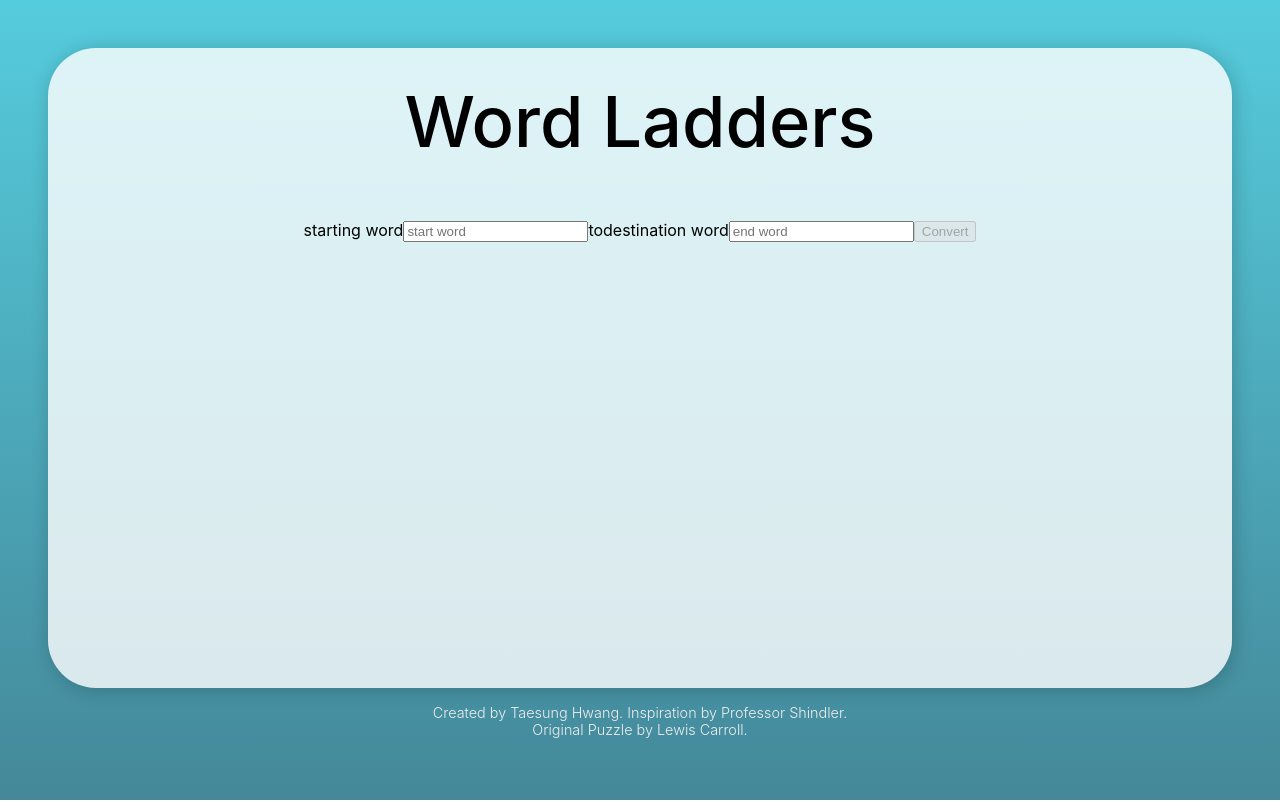
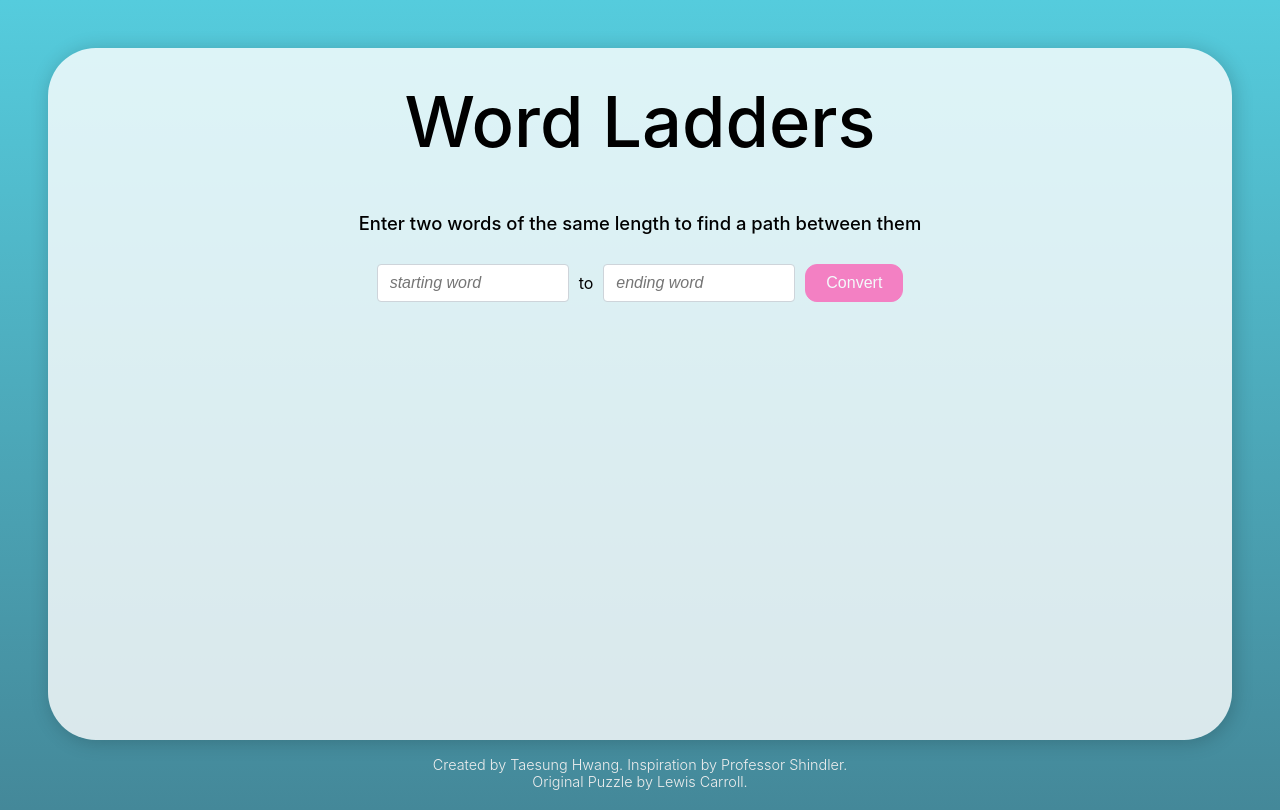
Before and after one commit to taesungh/word-ladders, a React (Create React App) app: page / in a window 1280 px wide. Built offline with nearby package versions, Linux system fonts and the light colour scheme.

Commit message:
stylized conversion form elements

```diff
--- a/src/App.css
+++ b/src/App.css
@@ -43,19 +43,3 @@ h1 {
   font-weight: 300;
   padding-bottom: 1.2rem;
 }
-
-.converter {
-  margin: 2rem 0rem;
-  transition: height 2s;
-}
-
-.conversion-form {
-  padding: 0.5rem;
-  top: 6rem;
-}
-
-.word {
-  margin: 2rem 0;
-  fill: black;
-  top: 30vh;
-}
--- /dev/null
+++ b/src/components/converter.css
@@ -0,0 +1,55 @@
+.converter {
+  min-height: 60vh;
+  margin: 2rem 0rem;
+  transition: height 2s;
+}
+
+.conversion-form {
+  margin: 0.5rem auto;
+  padding: 1rem;
+  top: min(8rem, 6vw);
+
+/* form-row */
+  display: flex;
+  flex-direction: row;
+  flex-wrap: wrap;
+
+  justify-content: center;
+  align-items: center;
+}
+
+.conversion-form > * {
+  margin: 5px;
+}
+
+h3 {
+  min-height: 0vw;
+  font-size: min(1.15rem, calc(1.5vw + 0.35rem));
+}
+
+.input-word {
+  max-width: 12rem;
+}
+.input-word::placeholder {
+  font-style: oblique;
+}
+
+.btn-convert {
+  color: #fff;
+  background-color: #f4a;
+  border-color: #f4a;
+  border-radius: .75rem;
+  padding: .375rem 1.25rem;
+  font-weight: 500;
+}
+.btn-convert:hover {
+  color: #fff;
+  background-color: #e38;
+  border-color: #c27;
+}
+
+.word {
+  margin: 2rem 0;
+  fill: black;
+  top: 30vh;
+}
--- a/src/components/converter.js
+++ b/src/components/converter.js
@@ -2,6 +2,8 @@ import React, { useState, useEffect } from 'react';
 import WordDisplay from "./word_display";
 import convert from "../services/word_transform";
 import wordFreq from "../services/word_freq";
+import "./form-input.css";
+import "./converter.css";
 
 const _R_PAUSE = 0.2;
 const _H_WORD = 150;
@@ -63,47 +65,68 @@ const Converter = function() {
     startConversion();
   }
 
+  // attempt to disable "are you sure" prompt
+  window.onbeforeunload = null;
+
+  const disperseStyle = {
+    opacity: `${Math.max(0, 0.8 * _H_WORD - height)}%`
+  };
 
   return (
     <div
       className="converter"
-      style={{height: `calc(${_H_WORD * (path.length - 1)}px - 6rem + 80vh)`}}
+      style={{height: `calc(${_H_WORD * (path.length - 1)}px - 4rem + 80vh)`}}
     >
+
+      <h3
+        style={disperseStyle}
+      >
+        Enter two words of the same length to find a path between them
+      </h3>
 
       <form onSubmit={handleSubmit} className="conversion-form sticky">
 
-        <label htmlFor="startWord">starting word</label>
         <input
           type="text"
           id="startWord"
+          className="form-control input-word"
           value={startWord}
           onChange={(event) => {
             setStartWord(event.target.value);
           }}
-          placeholder="start word"
+          placeholder="starting word"
+          aria-label="starting word"
         />
 
         <span>to</span>
 
-        <label htmlFor="endWord">destination word</label>
         <input
           type="text"
           id="endWord"
+          className="form-control input-word"
           value={endWord}
           onChange={(event) => {
             setEndWord(event.target.value);
           }}
-          placeholder="end word"
+          placeholder="ending word"
+          aria-label="ending word"
         />
 
         <button
           type="submit"
+          className="btn btn-convert"
           disabled={!startWord || !endWord}
         >
           Convert
         </button>
 
       </form>
+
+      <h3
+        style={disperseStyle}
+      >
+        {path.length > 1 ? "scroll down to see the word ladder" : ""}
+      </h3>
 
       <WordDisplay
         word={path[index]}
--- /dev/null
+++ b/src/components/form-input.css
@@ -0,0 +1,55 @@
+/* styles adapted from Bootstrap 4.0 */
+
+.btn {
+  display: inline-block;
+  text-align: center;
+  white-space: nowrap;
+  vertical-align: middle;
+  user-select: none;
+  border: 1px solid transparent;
+  padding: .375rem .75rem;
+  font-size: 1rem;
+  line-height: 1.5;
+  border-radius: .5rem;
+  transition: color .15s ease-in-out, background-color .15s ease-in-out, border-color .15s ease-in-out, box-shadow .15s ease-in-out;
+}
+
+.btn:disabled {
+  opacity: .65;
+}
+.btn:not(:disabled) {
+  cursor: pointer;
+}
+.btn:focus, .btn:hover {
+  text-decoration: none;
+}
+.btn.focus, .btn:focus {
+  outline: 0;
+  box-shadow: 0 0 0 .2rem rgba(0, 123, 255, .25);
+}
+
+button, input, optgroup, select, textarea {
+  margin: 0;
+}
+
+.form-control {
+  display: block;
+  width: 100%;
+  padding: .375rem .75rem;
+  font-size: 1rem;
+  line-height: 1.5;
+  color: #495057;
+  background-color: #fff;
+  background-clip: padding-box;
+  border: 1px solid #ced4da;
+  border-radius: .25rem;
+  transition: border-color .15s ease-in-out, box-shadow .15s ease-in-out;
+}
+
+.form-control:focus {
+  color: #495057;
+  background-color: #fff;
+  border-color: #88bbff;
+  outline: 0;
+  box-shadow: 0 0 0 .2rem rgba(0, 123, 255, .25);
+}
```
